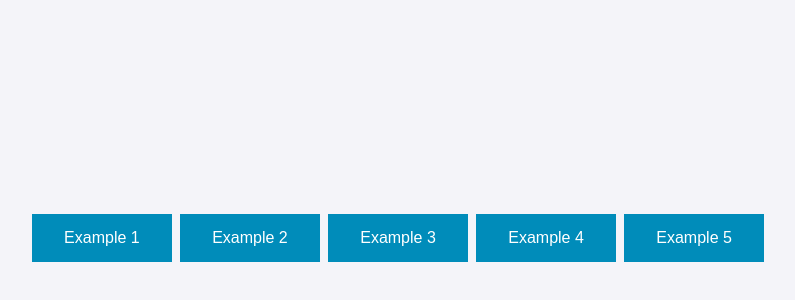
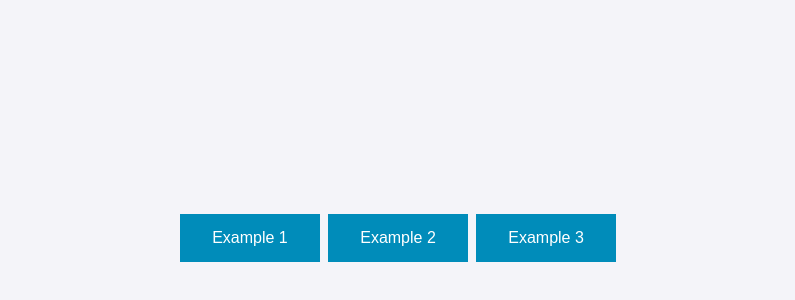
Before and after one commit to rfpg/cmmas, a plain HTML site: page index.html in a window 1280 px wide. Shown: the part 162-462 px from the top of the page, without its empty margins (242-1037 px from the left). Drawn offline with Linux system fonts and the light colour scheme.

Commit message:
Update index.html

```diff
--- a/index.html
+++ b/index.html
@@ -42,8 +42,6 @@
         <button class="hover-button">Example 1</button>
         <button class="hover-button">Example 2</button>
         <button class="hover-button">Example 3</button>
-        <button class="hover-button">Example 4</button>
-        <button class="hover-button">Example 5</button>
     </div>
 </body>
 </html>
```
